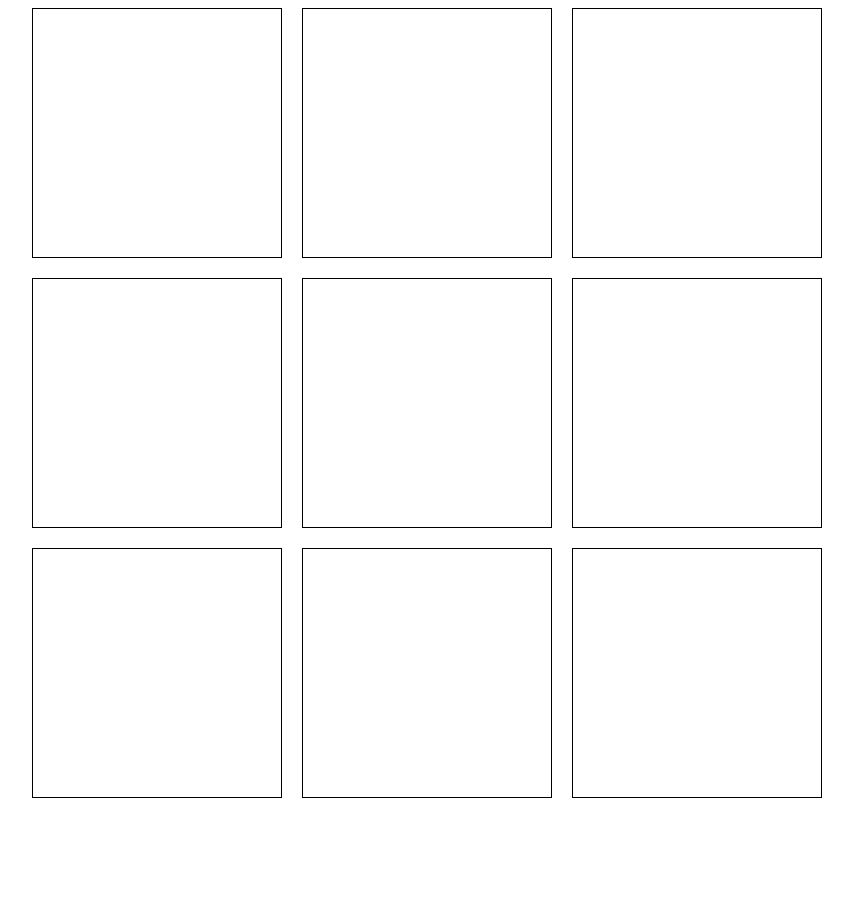
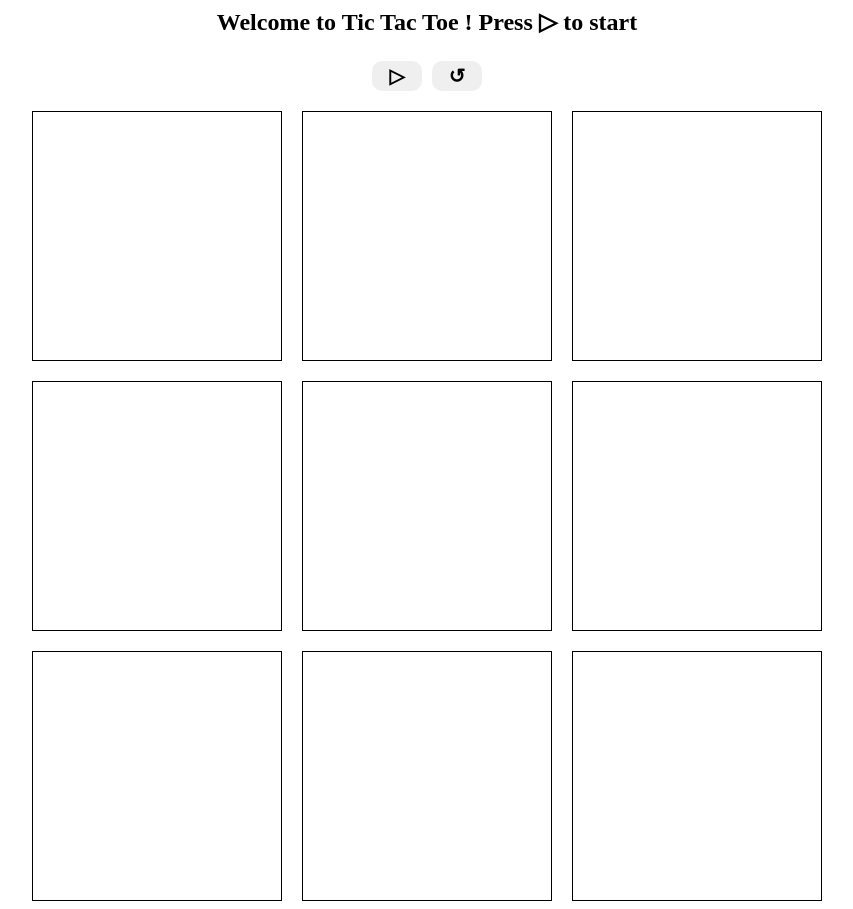
Before and after one commit to Arslane101/odinproject-tictactoe, a plain HTML site: page index.html in a window 1280 px wide. Shown: the whole page, without its empty margins (213-1066 px from the left). Before the commit the page ends 806 px from the top, so only its background shows below. Drawn offline with Linux system fonts and the light colour scheme.

Commit message:
Added Start & Restart buttons

```diff
--- a/script.js
+++ b/script.js
@@ -5,7 +5,7 @@ function Gameboard() {
         board[position] = choice
         console.log(typeof(checkWinner(choice)))
         if (typeof checkWinner(choice) === "string") return("Tie")
-        else if (typeof checkWinner(choice) === "object") return("Player " + choice + " is the Winner !")
+        else if (typeof checkWinner(choice) === "object") return("🏆  Player " + choice + " is the Winner !")
     }
 
   }
@@ -22,9 +22,23 @@ function Gameboard() {
   const displayController = () => {
     const display = document.querySelector("#board")
     const paragraph = document.querySelector("#score")
+    const menu = document.createElement("div")
+    menu.id = "buttonmenu"
+    let restart = document.createElement("button")
     let texte = document.createElement("p")
+    let start  = document.createElement("button")
+    start.id = "start"
+    restart.id = "restart"
+    start.textContent= "\u{25B7}"
+    restart.textContent = "\u{21BA}"
     paragraph.appendChild(texte)
-    texte.textContent = ""
+    menu.appendChild(start)
+    menu.appendChild(restart)
+    paragraph.appendChild(menu)
+
+    texte.textContent = "Welcome to Tic Tac Toe ! Press \u{25B7} to start "
+    texte.style = "font-size:24px; font-weight: bold"
+
     display.style.flex = "1 1 calc( 100% /"+"3"+")"
     for (i=0;i<board.length;i++){
       let square = document.createElement("div")
@@ -36,6 +50,9 @@ function Gameboard() {
       square.appendChild(text)
       let xbutton = document.createElement("button")
       let obutton = document.createElement("button")
+      square.disabled= true
+      xbutton.disabled = true
+      obutton.disabled = true
       xbutton.textContent = "X"
       xbutton.id = i
       obutton.id = i
@@ -48,8 +65,8 @@ function Gameboard() {
         obutton.hidden = false
      })
       square.addEventListener("mouseleave",() => {
-          if( xbutton.disabled != true )xbutton.hidden = true
-          if (obutton.disabled != true) obutton.hidden = true
+          xbutton.hidden = true
+          obutton.hidden = true
       })
       xbutton.addEventListener("click",()=> {
         toedit = document.querySelector("#position"+xbutton.id)
@@ -92,6 +109,25 @@ function Gameboard() {
       square.appendChild(divbutton)
       display.appendChild(square)
     }
+    start.addEventListener("click",() => {
+      let container = display.querySelectorAll("button","div")
+      start.classList.add("selected")
+      container.forEach(child => {
+        child.disabled = false
+      })
+    })
+    restart.addEventListener("click",() => {
+
+      restart.classList.add("selected")
+      let container = display.querySelectorAll("p")
+      container.forEach(child => {
+        child.textContent= ""
+
+      })
+      texte.textContent = ""
+
+
+    })
 
   }
   return {board,update,displayController}
--- a/style.css
+++ b/style.css
@@ -1,3 +1,8 @@
+body {
+    gap: 20px;
+    display: flex;
+    flex-direction: column;
+}
 #board {
     display: grid;
     grid-template-columns: repeat(3,auto);
@@ -18,10 +23,24 @@
 
 }
 
+#score {
+    display: flex;
+    align-items: center;
+    justify-content: center;
+    flex-direction: column;
+    gap: 25px;
+}
+#buttonmenu {
+    display: flex;
+    gap:10px
+}
 button {
     border: none;
     width: 50px;
-    height: 20px;
+    height: 30px;
+    border-radius: 10px;
+    font-size: 20px;
+    font-weight: bold;
 }
 
 p {
@@ -33,3 +52,12 @@ p {
     display: flex;
     gap: 10px
 }
+
+.selected {
+  background-color: #333;    /* Darker background */
+  color: white;              /* Light text for contrast */
+  border-color: #000;        /* Sharper border */
+  transform: scale(0.98);    /* Slightly smaller (pressed look) */
+  box-shadow: inset 2px 2px 5px rgba(0, 0, 0, 0.3); /* Inner shadow */
+  outline: 2px solid orange; /* High visibility focus */
+}
```
